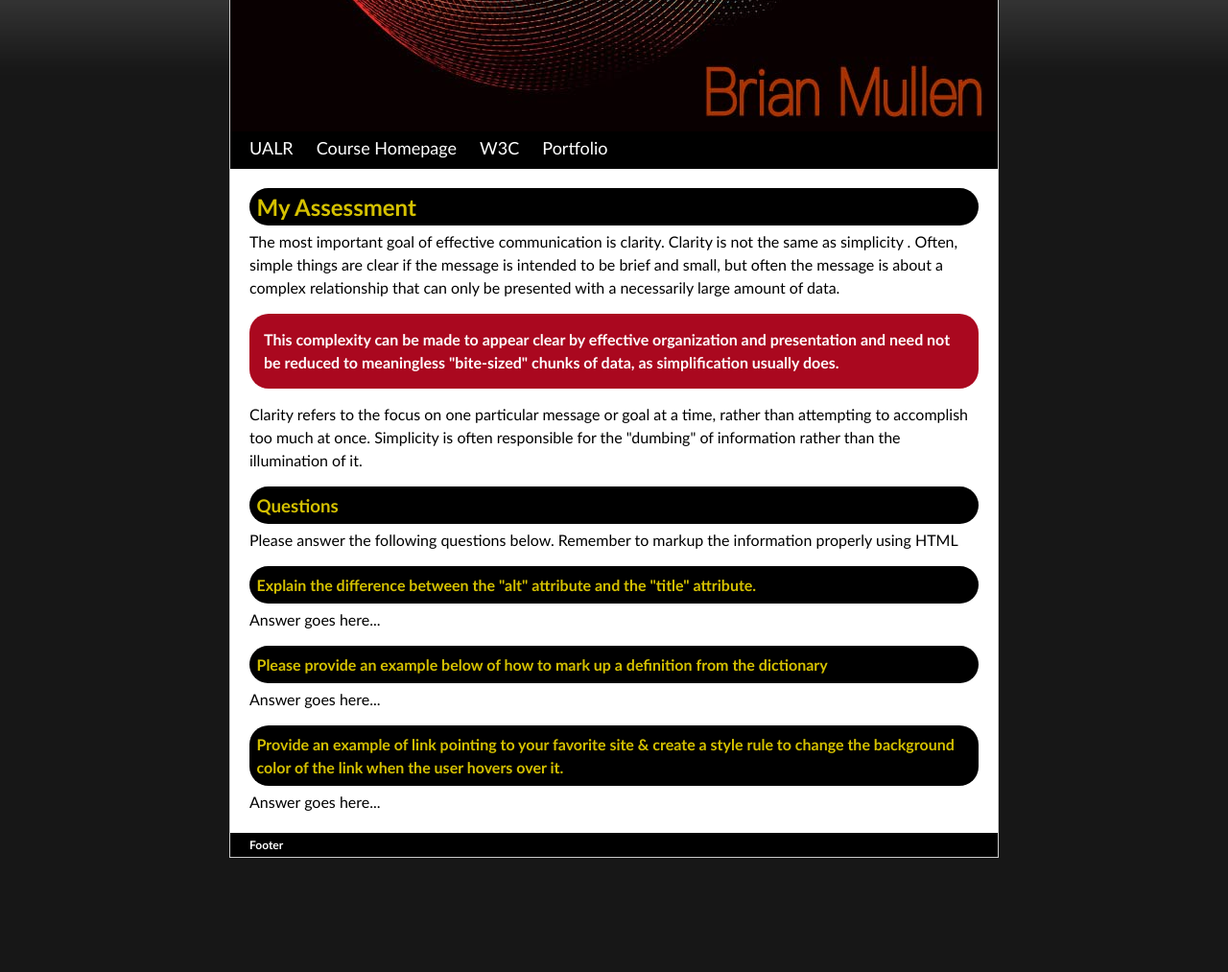
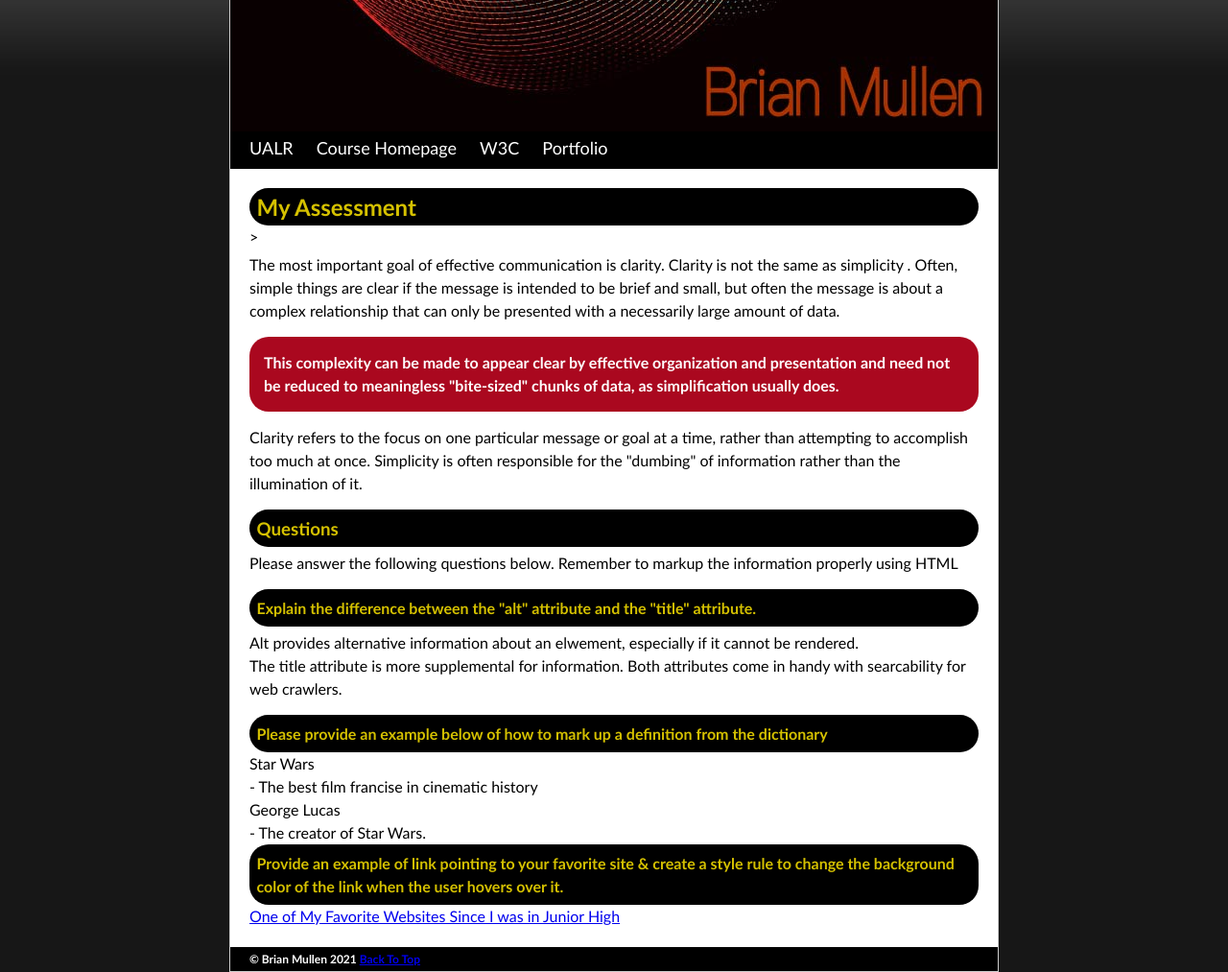
Before and after one commit to bcmullen/MobileWebDev, a plain HTML site: page preASS/index1.html in a window 1280 px wide. Shown: the part 74-1087 px from the top of the page at 96% size. Before the commit the page ends 968 px from the top, so only its background shows below. Drawn offline with Linux system fonts and the light colour scheme.

Commit message:
finishing up pre-assessment

```diff
--- a/preASS/index1.html
+++ b/preASS/index1.html
@@ -23,21 +23,28 @@
     </ul>
   </div>
   <div id="content">
-    <h2>My Assessment</h2>
+    <h2>My Assessment</h2><!--Guten Tag, Herr Wallace!-->>
     <p>The most important goal of effective communication is clarity. Clarity is not the same as simplicity . Often, simple things are clear if the message is intended to be brief and small, but often the message is about a complex relationship that can only be presented with a necessarily large amount of data. </p>
     <p class = "alert">This complexity can be made to appear clear by effective organization and presentation and need not be reduced to meaningless "bite-sized" chunks of data, as simplification usually does. </p>
     <p>Clarity refers to the focus on one particular message or goal at a time, rather than attempting to accomplish too much at once. Simplicity is often responsible for the "dumbing" of information rather than the illumination of it.</p>
     <h3>Questions</h3>
     <p>Please answer the following questions below. Remember to markup the information properly using HTML</p>
     <h4>Explain the difference between the &quot;alt&quot; attribute and the &quot;title&quot; attribute. </h4>
-    <p>Answer goes here...</p>
+    <p>Alt provides alternative information about an elwement, especially if it cannot be rendered.<br>  The title attribute is more supplemental for information.
+    Both attributes come in handy with searcability for web crawlers.</p>
     <h4>Please provide an example below of how to mark up a definition from the dictionary</h4>
-    <p>Answer goes here...</p>
+
+<dl>
+  <dt>Star Wars</dt>
+  <dd>- The best film francise in cinematic history</dd>
+  <dt>George Lucas</dt>
+  <dd>- The creator of Star Wars.</dd>
+</dl>
     <h4>Provide an example of link pointing to your favorite site &amp; create a style rule to change the background color of the link when the user hovers over it. </h4>
-    <p>Answer goes here... </p>
+    <a href="https://www.ebaumsworld.com/"> One of My Favorite Websites Since I was in Junior High</a>
   </div>
   <div id="footer">
-    <h6>Footer</h6>
+    <h6>&copy; Brian Mullen 2021 <a href="#container"> Back To Top</a> </h6>
   </div>
 </div>
 </body>
```
